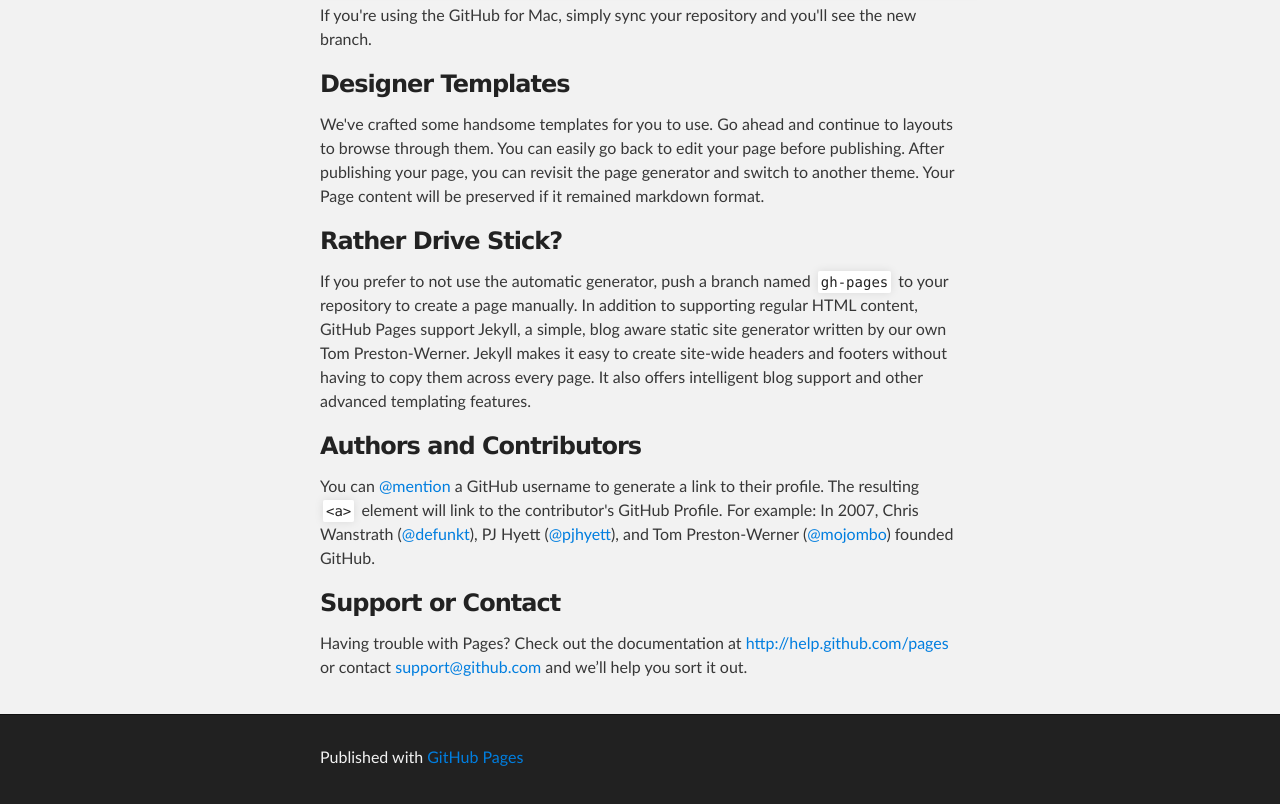
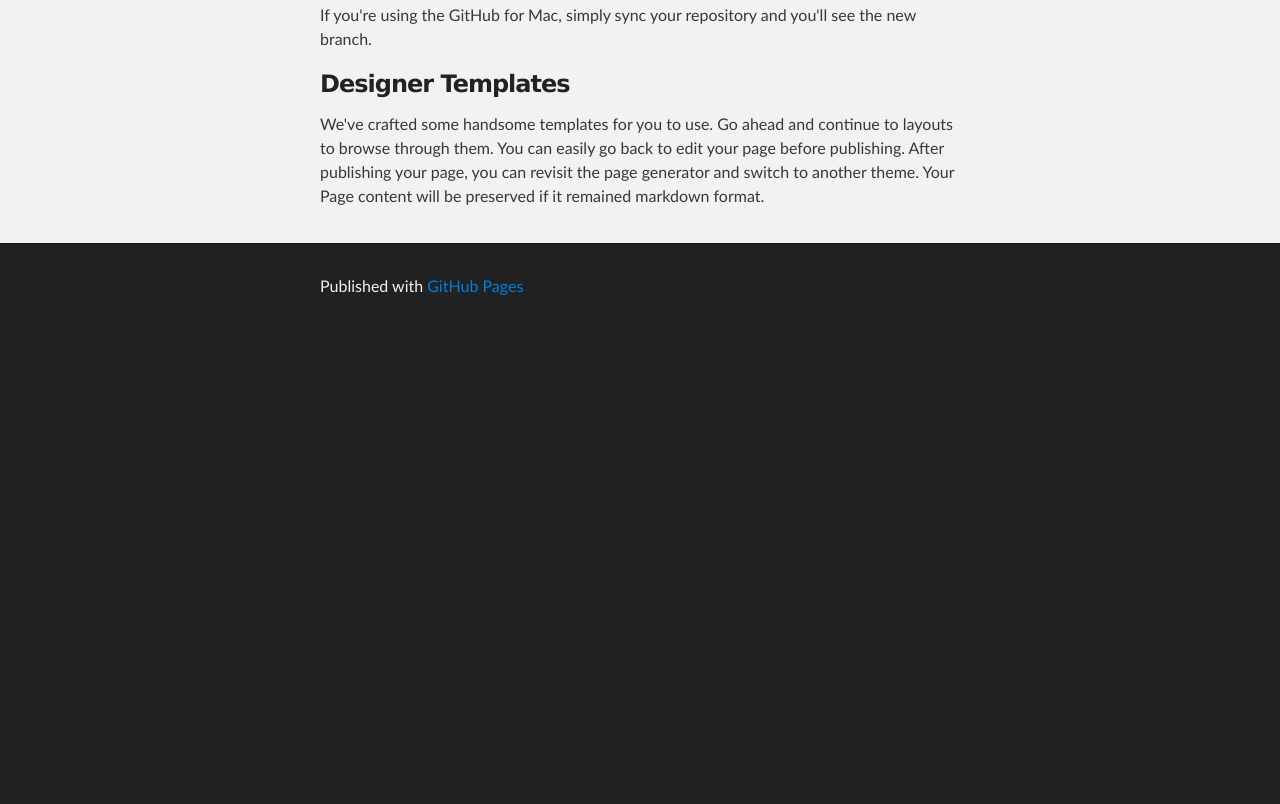
Before and after one commit to kevx/kevx.github.com, a plain HTML site: page index.html in a window 1280 px wide. Shown: the part 477-1281 px from the top of the page. After the commit the page ends 810 px from the top, so only its background shows below. Drawn offline with Linux system fonts and the light colour scheme.

Commit message:
Update index.html

```diff
--- a/index.html
+++ b/index.html
@@ -8,7 +8,7 @@
 
     <link rel="stylesheet" type="text/css" media="screen" href="stylesheets/stylesheet.css">
 
-    <title>Kevx.github.com</title>
+    <title>Kevx@github</title>
   </head>
 
   <body>
@@ -43,21 +43,6 @@ $ git checkout gh-pages
 <a name="designer-templates" class="anchor" href="#designer-templates"><span class="octicon octicon-link"></span></a>Designer Templates</h3>
 
 <p>We've crafted some handsome templates for you to use. Go ahead and continue to layouts to browse through them. You can easily go back to edit your page before publishing. After publishing your page, you can revisit the page generator and switch to another theme. Your Page content will be preserved if it remained markdown format.</p>
-
-<h3>
-<a name="rather-drive-stick" class="anchor" href="#rather-drive-stick"><span class="octicon octicon-link"></span></a>Rather Drive Stick?</h3>
-
-<p>If you prefer to not use the automatic generator, push a branch named <code>gh-pages</code> to your repository to create a page manually. In addition to supporting regular HTML content, GitHub Pages support Jekyll, a simple, blog aware static site generator written by our own Tom Preston-Werner. Jekyll makes it easy to create site-wide headers and footers without having to copy them across every page. It also offers intelligent blog support and other advanced templating features.</p>
-
-<h3>
-<a name="authors-and-contributors" class="anchor" href="#authors-and-contributors"><span class="octicon octicon-link"></span></a>Authors and Contributors</h3>
-
-<p>You can <a href="https://github.com/blog/821" class="user-mention">@mention</a> a GitHub username to generate a link to their profile. The resulting <code>&lt;a&gt;</code> element will link to the contributor's GitHub Profile. For example: In 2007, Chris Wanstrath (<a href="https://github.com/defunkt" class="user-mention">@defunkt</a>), PJ Hyett (<a href="https://github.com/pjhyett" class="user-mention">@pjhyett</a>), and Tom Preston-Werner (<a href="https://github.com/mojombo" class="user-mention">@mojombo</a>) founded GitHub.</p>
-
-<h3>
-<a name="support-or-contact" class="anchor" href="#support-or-contact"><span class="octicon octicon-link"></span></a>Support or Contact</h3>
-
-<p>Having trouble with Pages? Check out the documentation at <a href="http://help.github.com/pages">http://help.github.com/pages</a> or contact <a href="mailto:support@github.com">support@github.com</a> and we’ll help you sort it out.</p>
       </section>
     </div>
 
```
